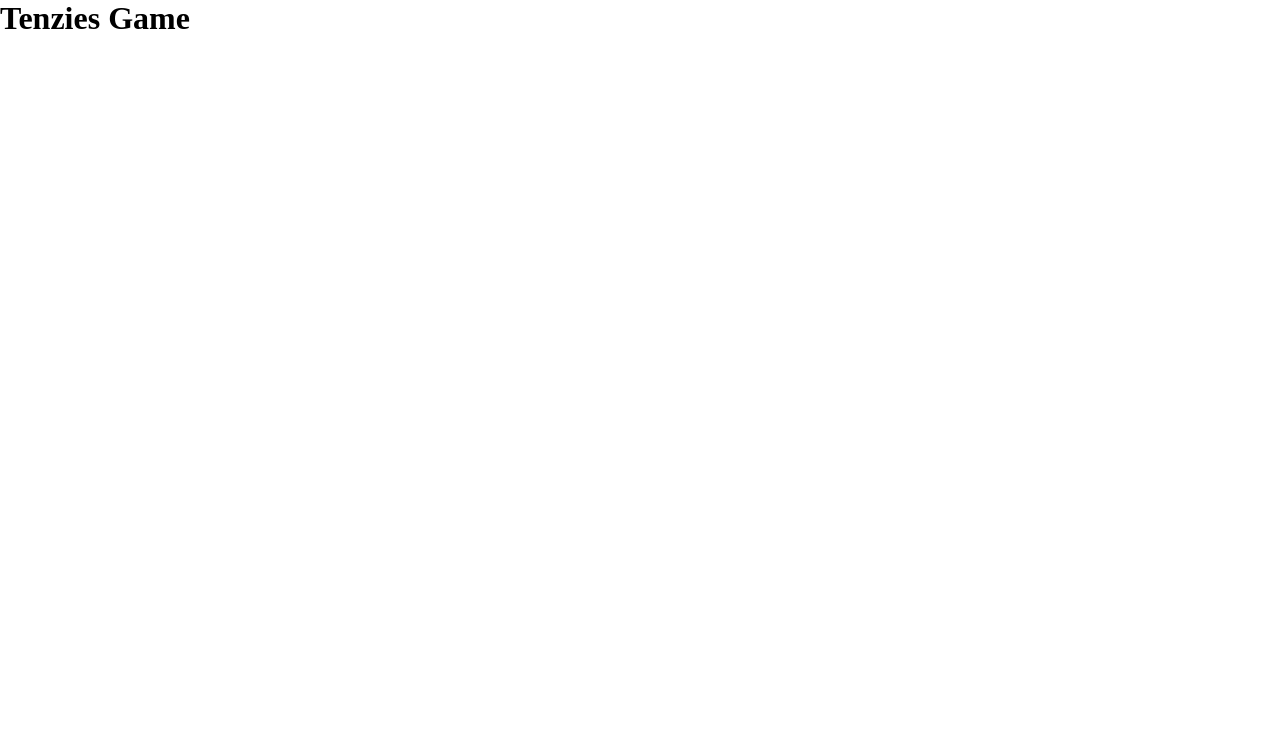
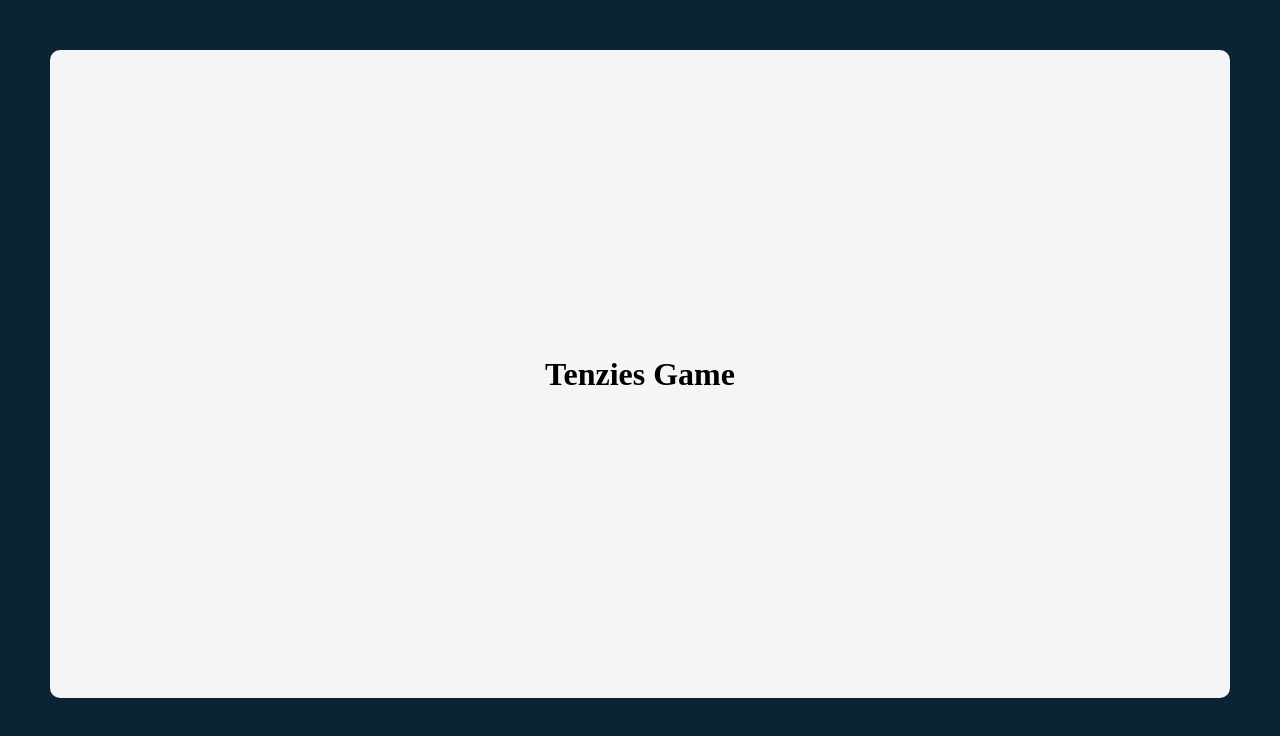
Before and after one commit to ahmad-elshowair/react-tenzise, a React (Create React App) app: page / in a window 1280 px wide. Shown: the top 736 px of the page. Built offline with nearby package versions, Linux system fonts and the light colour scheme.

Commit message:
set the parent div with its style

```diff
--- a/src/App.js
+++ b/src/App.js
@@ -2,7 +2,7 @@
 
 function App() {
   return (
-    <div className="App">
+    <div className="main">
       <h1>Tenzies Game</h1>
     </div>
   );
--- a/src/index.css
+++ b/src/index.css
@@ -3,3 +3,18 @@
   margin: 0;
   padding: 0;
 }
+
+body{
+  background-color: #0B2434;
+  padding: 50px;
+}
+
+.main{
+  background-color: #F5F5F5;
+  border-radius: 10px;
+  min-height: 81vh;
+  display: flex;
+  flex-direction: column;
+  justify-content: center;
+  align-items: center;
+}
```
